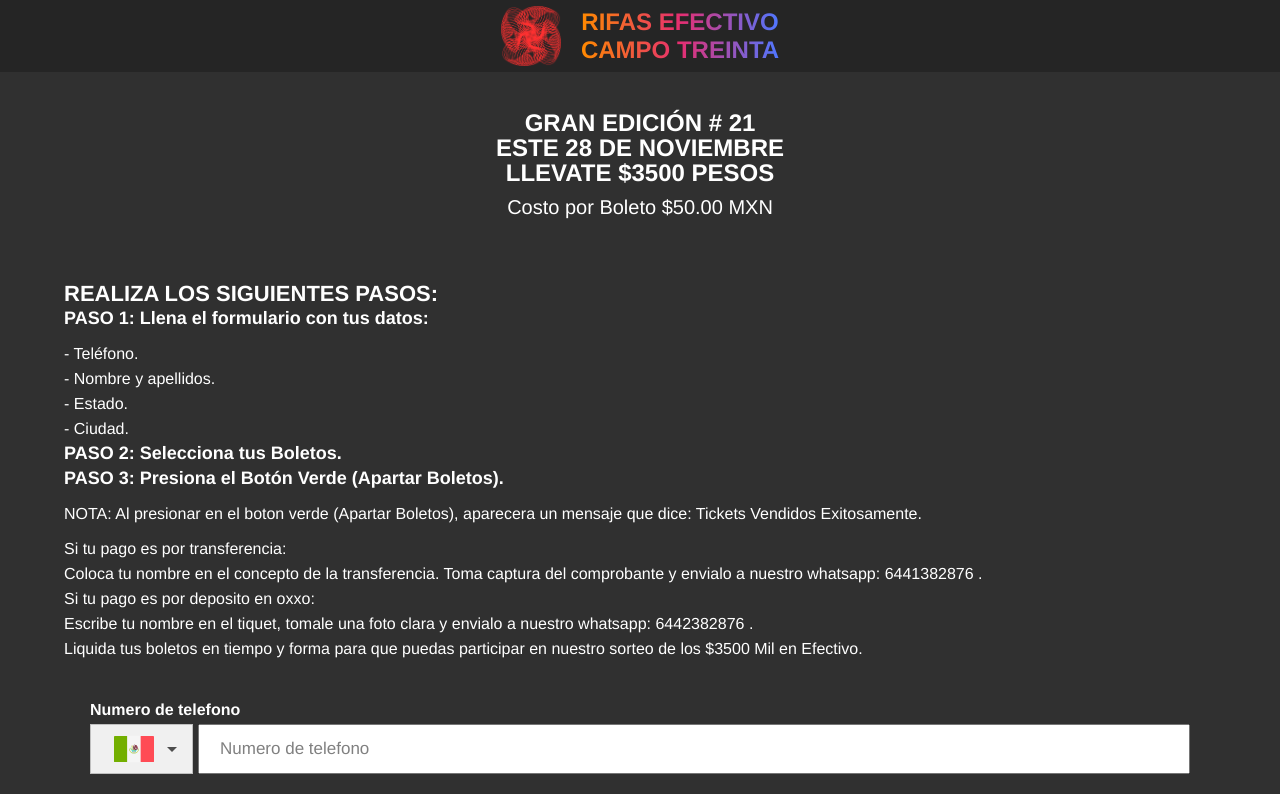
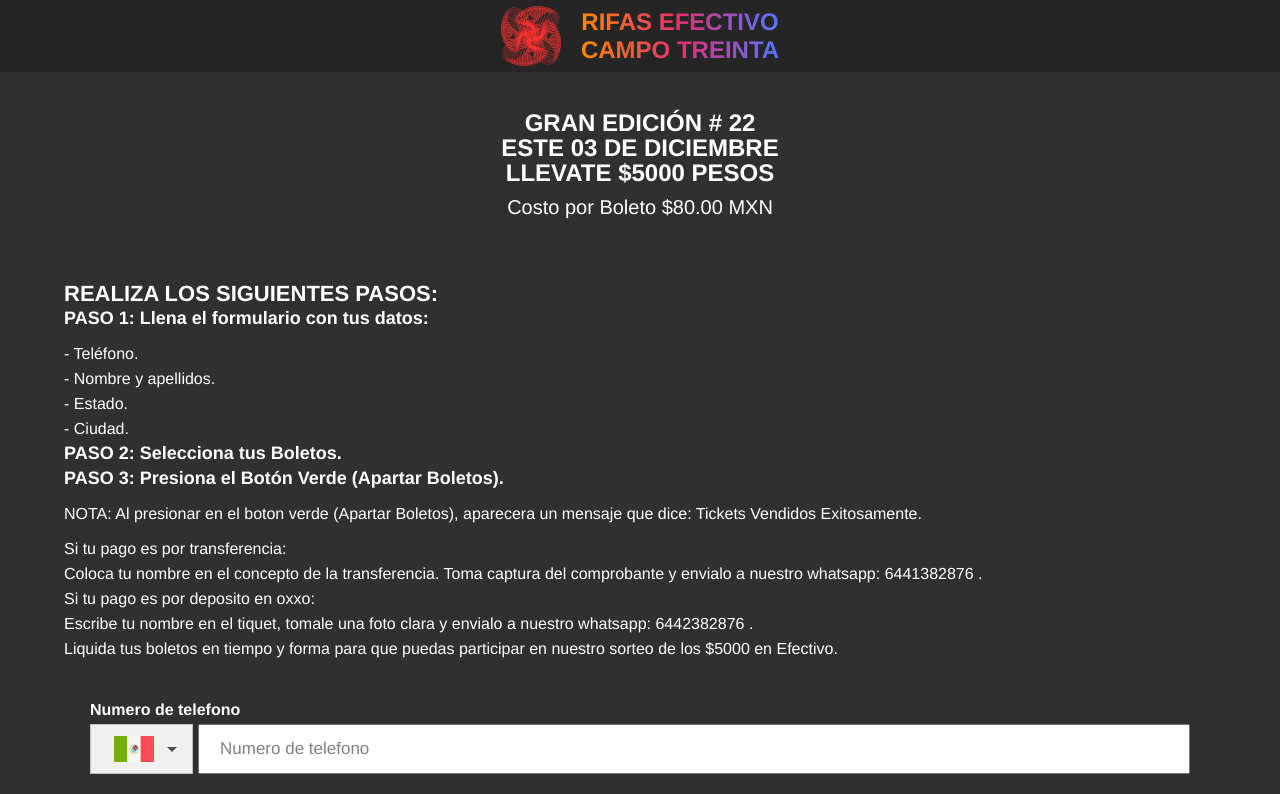
Before and after one commit to Albertosl2497/frontend, a React (Create React App) app: page / in a window 1280 px wide. Shown: the top 794 px of the page. Built offline with nearby package versions, Linux system fonts and the light colour scheme; no server answers.

Commit message:
Update HomePage.jsx

```diff
--- a/src/Pages/HomePage.jsx
+++ b/src/Pages/HomePage.jsx
@@ -7,10 +7,10 @@ import "./styles.css";
 function MainPageContent() {
   return (
     <div className="col" style={{ display: 'flex', flexDirection: 'column' }}>
-      <p className="bold" style={{ fontSize: '24px' }}>GRAN EDICIÓN # 21</p>
-      <p className="bold" style={{ fontSize: '24px' }}>ESTE 28 DE NOVIEMBRE</p>
-      <p className="bold" style={{ fontSize: '24px' }}>LLEVATE $3500 PESOS</p>
-      <p style={{ fontSize: '20px' }}>Costo por Boleto $50.00 MXN</p>
+      <p className="bold" style={{ fontSize: '24px' }}>GRAN EDICIÓN # 22</p>
+      <p className="bold" style={{ fontSize: '24px' }}>ESTE 03 DE DICIEMBRE</p>
+      <p className="bold" style={{ fontSize: '24px' }}>LLEVATE $5000 PESOS</p>
+      <p style={{ fontSize: '20px' }}>Costo por Boleto $80.00 MXN</p>
       <br />
 
 
@@ -50,7 +50,7 @@ Coloca tu nombre en el concepto de la transferencia.
 Toma captura del comprobante y envialo a nuestro whatsapp: 6441382876 . <br />
 Si tu pago es por deposito en oxxo: <br />
 Escribe tu nombre en el tiquet, tomale una foto clara y envialo a nuestro whatsapp:  6442382876 . <br />
-Liquida tus boletos en tiempo y forma para que puedas participar en nuestro sorteo de los $3500 Mil en Efectivo.
+Liquida tus boletos en tiempo y forma para que puedas participar en nuestro sorteo de los $5000  en Efectivo.
       </p>
 
     </div>
```
